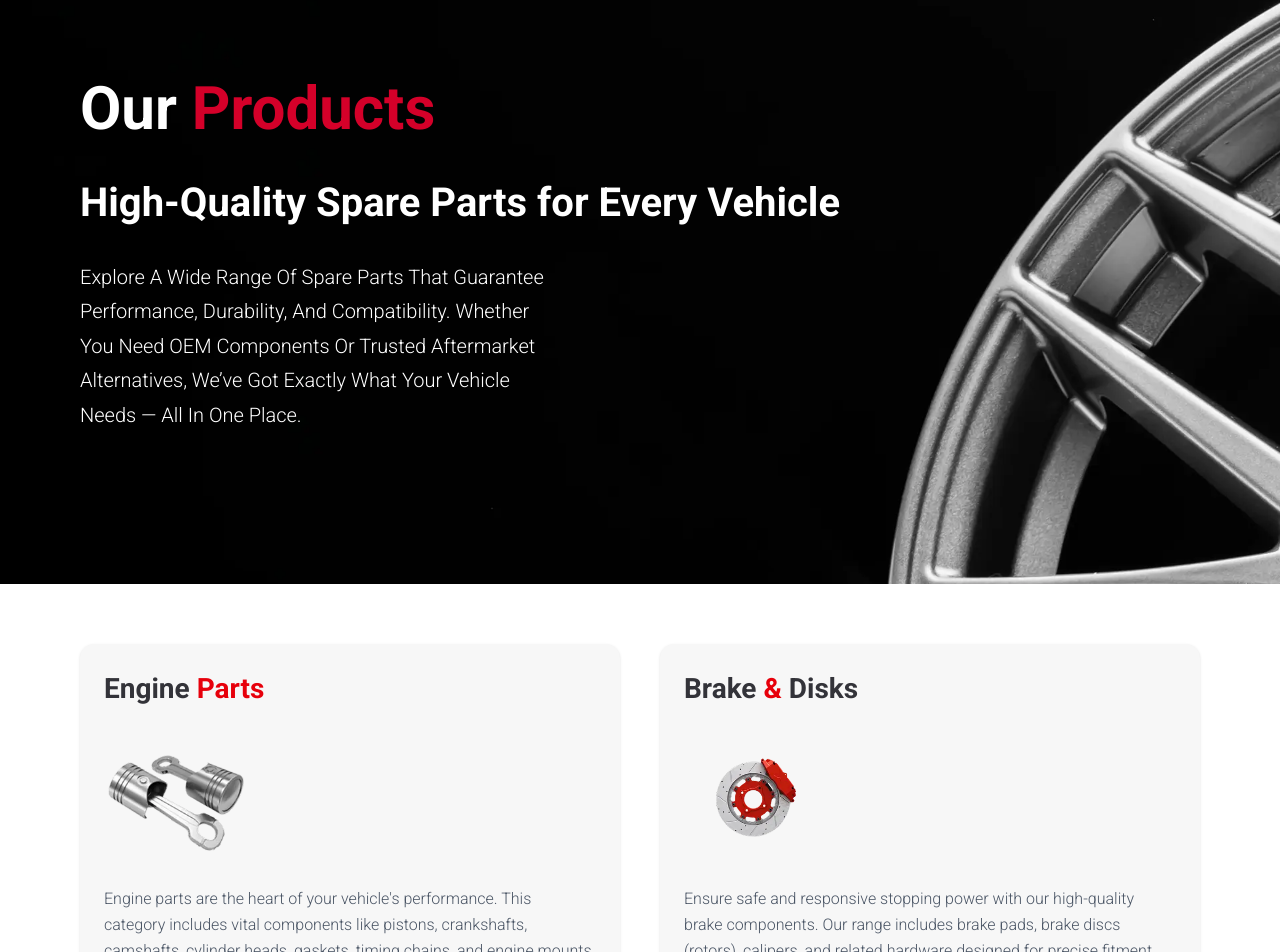
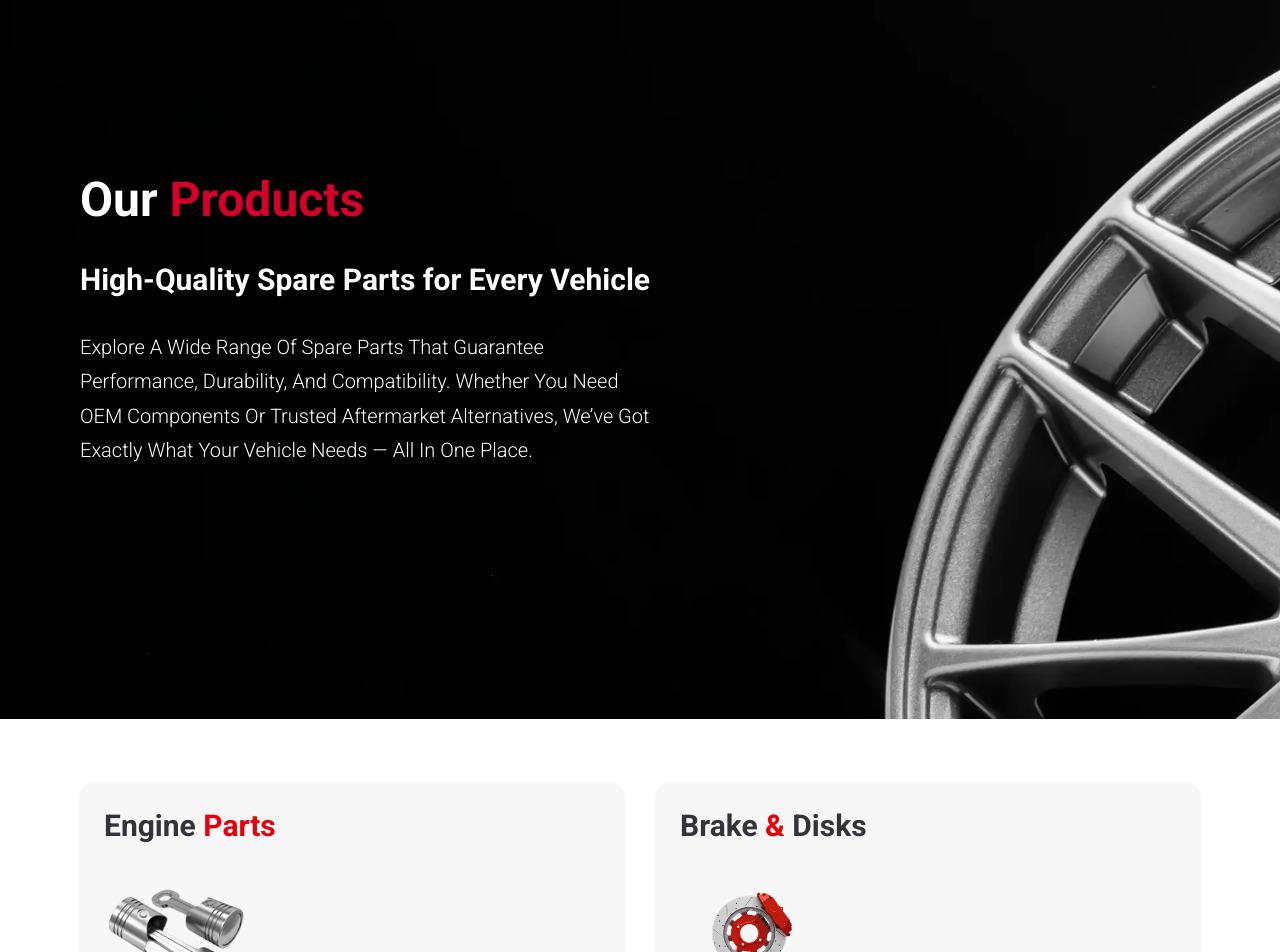
Before and after one commit to mkm-projects/pandi-web, a Next.js app: page /products in a window 1280 px wide. Shown: the part 151-1103 px from the top of the page. Built offline with nearby package versions, Linux system fonts and the light colour scheme; no server answers.

Commit message:
product section layout and font issues fixed

```diff
--- a/src/app/products/page.jsx
+++ b/src/app/products/page.jsx
@@ -9,15 +9,20 @@ import { scrollAnimation } from "@/lib/utils";
 import { useEffect } from "react";
 
 export default function Products() {
-      useEffect(() => {
-      scrollAnimation();
-    }, []);
+  useEffect(() => {
+    scrollAnimation();
+  }, []);
   return (
     <>
       <ProductHeroSection />
       <ProductDetails />
       <KeySellingPointsSection />
-      <CommonQuestions reasons={BUY_FROM_AS_QUESTIONS} title1={"Why"} title2={"Buy From Us?"} imgSrc={"/images/product_car.png"}/>
+      <CommonQuestions
+        reasons={BUY_FROM_AS_QUESTIONS}
+        title1={"Why"}
+        title2={"Buy From Us?"}
+        imgSrc={"/images/product_car.webp"}
+      />
     </>
   );
 }
--- a/src/components/product/ProductDetails.jsx
+++ b/src/components/product/ProductDetails.jsx
@@ -8,30 +8,35 @@ export default function ProductDetails() {
   const tr = useTranslations("HomePage.HomeProduct.parts");
 
   return (
-    <div className="grid grid-cols-1 md:grid-cols-2 gap-5 md:gap-10 px-4 max-w-6xl mx-auto my-9 md:my-15">
+    <div className="grid grid-cols-1 md:grid-cols-2 gap-4 md:gap-8 px-4 max-w-6xl mx-auto my-8 md:my-16">
       {productList.map((item) => (
         <div
           key={item.key}
-          className="bg-[#f7f7f7] rounded-xl p-6 text-left shadow-sm hover:shadow-md transition"
+          className="bg-[#f7f7f7] rounded-xl p-4 sm:p-6 text-left shadow-sm hover:shadow-md transition-shadow duration-300"
         >
-          <h2 className="text-[28px] font-bold mb-4 text-gray-800">
+          <h2 className="text-xl sm:text-2xl md:text-3xl font-bold mb-4 text-gray-800 leading-tight">
             <span className="text-black">{tr(`${item.key}_first`)}</span>{" "}
             <span className="text-red-600">{tr(`${item.key}_second`)}</span>
-            {!tr(`${item.key}_third`).includes(
-              "HomePage.HomeProduct.parts"
-            ) && <span className="text-black">{tr(`${item.key}_third`)}</span>}
+            {(() => {
+              const thirdPart = tr(`${item.key}_third`);
+              return (
+                !thirdPart.includes("HomePage.HomeProduct.parts") && (
+                  <span className="text-black"> {thirdPart}</span>
+                )
+              );
+            })()}
           </h2>
 
-          <div className="relative w-28 h-28 md:w-36 md:h-36 mb-4">
+          <div className="relative w-24 h-24 sm:w-28 sm:h-28 md:w-32 md:h-32 lg:w-36 lg:h-36 mb-4">
             <Image
               src={item.image}
               alt={tr(item.key)}
-              layout="fill"
+              fill
               className="object-contain"
             />
           </div>
 
-          <p className="text-sm md:text-base text-gray-600 font-light leading-relaxed">
+          <p className="md:text-lg text-sm font-light leading-relaxed text-text-color fadeIn delay-100">
             {tr(`${item.key}_desc`)}
           </p>
         </div>
--- a/src/components/product/ProductHeroSection.jsx
+++ b/src/components/product/ProductHeroSection.jsx
@@ -5,30 +5,34 @@ import { useTranslations } from "next-intl";
 export default function ProductHeroSection() {
   const t = useTranslations("ProductPage.HeroSection");
   return (
-    <section className="relative  bg-black text-white flex items-center justify-start overflow-hidden py-22 sm:py-18 md:py-14">
-      <div className="relative z-10 w-full md:w-1/2 px-4 sm:px-6 md:px-20 py-15 sm:py-24">
-        <h1 className="text-3xl sm:text-5xl md:text-6xl font-bold leading-tight">
+    <div className="flex flex-col h-full w-full relative">
+      <section className="relative text-white flex items-center justify-start h-auto sm:min-h-screen sm:h-full">
+        {/* Left Content */}
+        <div className="relative z-10 w-full">
+          <div className="px-6 sm:px-10 md:px-20 py-15 sm:py-24">
+            <h1 className="text-3xl sm:text-4xl md:text-5xl font-bold leading-tight mb-2 sm:mb-4 md:mb-0 fadeIn">
               {t("our")} <span className="text-primary">{t("products")} </span>
             </h1>
-        <h2 className="text-2xl sm:text-3xl md:text-[40px] font-bold leading-tight whitespace-nowrap mt-8">
+            <h2 className="flex text-xl sm:text-2xl lg:text-3xl font-bold mt-8">
               {t("subtitle")}
             </h2>
             <p className="text-white font-light text-sm sm:text-xl leading-[30px] sm:leading-[34.5px] capitalize mt-8 max-w-xl">
               {t("description")}
             </p>
           </div>
+        </div>
 
         <div className="absolute top-0 right-0 w-full h-full z-0">
           <Image
             src="/images/products_tyre.webp"
-          alt="Car Background"
+            alt="Tyre Background"
             fill
-          className="object-cover object-center"
+            className="object-cover object-center h-[400px] sm:h-full sm:w-full md:h-auto md:w-auto"
             priority
           />
+          <div className="absolute top-0 left-0 w-full h-full bg-[rgba(0,0,0,0.65)] sm:bg-transparent"></div>
         </div>
-
-      <div className="absolute inset-0 md:hidden bg-gradient-to-r from-black via-black/70 to-transparent z-0" />
       </section>
+    </div>
   );
 }
--- a/src/components/product/WhyByFromUs.jsx
+++ /dev/null
@@ -1,57 +0,0 @@
-import { useTranslations } from "next-intl";
-import Image from "next/image";
-
-export function WhyByFromUs({reasons}) {
-  const t = useTranslations("ProductPage.WhyByFromUs");
-  // const reasons = t.raw("reasons");
-
-  return (
-    <section className="py-12 md:py-16">
-      <div className="max-w-6xl mx-auto px-4">
-        <div className="flex flex-col lg:flex-row items-center gap-12 lg:gap-20">
-          {/* Content Section */}
-          <div className="w-full lg:w-1/2 text-center lg:text-left">
-            <h2 className="text-3xl sm:text-5xl md:text-6xl font-bold mb-6 text-black leading-tight whitespace-nowrap">
-              {t("titleLabel1")}{" "}
-              <span className="text-red-600">
-                {t("titleLabel2")}
-                <span className="text-black"> {t("?")}</span>
-              </span>
-            </h2>
-
-            <ul className="space-y-3 lg:space-y-4 text-left">
-              {reasons.map((item, index) => (
-                <li key={index} className="flex items-start gap-3">
-                  <div className="flex-shrink-0 mt-0.5">
-                    <Image
-                      src="/images/check-icon.png"
-                      alt="check"
-                      width={20}
-                      height={20}
-                      className="w-5 h-5 text-red-600"
-                    />
-                  </div>
-                  <span className="text-gray-700 font-medium text-light leading-relaxed">
-                    {item}
-                  </span>
-                </li>
-              ))}
-            </ul>
-          </div>
-
-          {/* Image Section */}
-          <div className="relative w-full h-[280px] md:h-[320px] lg:h-[350px] bg-gradient-to-br from-gray-900 to-black rounded-xl overflow-hidden">
-            <Image
-              src="/images/product_car.webp"
-              alt="Engine Spare Part"
-              fill
-              className="object-cover object-center"
-              sizes="(max-width: 768px) 100vw, (max-width: 1024px) 50vw, 40vw"
-              priority
-            />
-          </div>
-        </div>
-      </div>
-    </section>
-  );
-}
```
Lines whose indentation alone changed are shown as unchanged.
